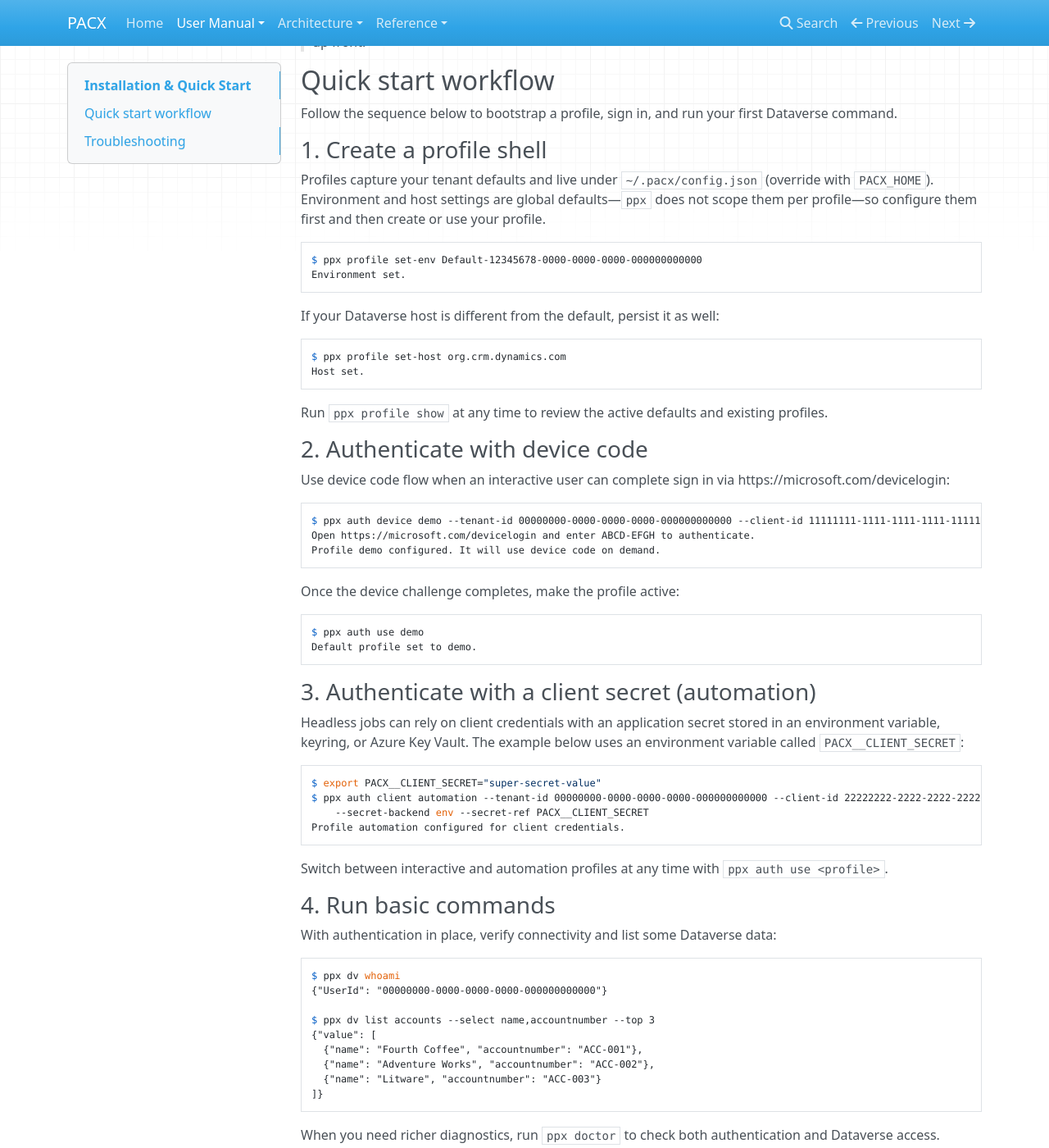
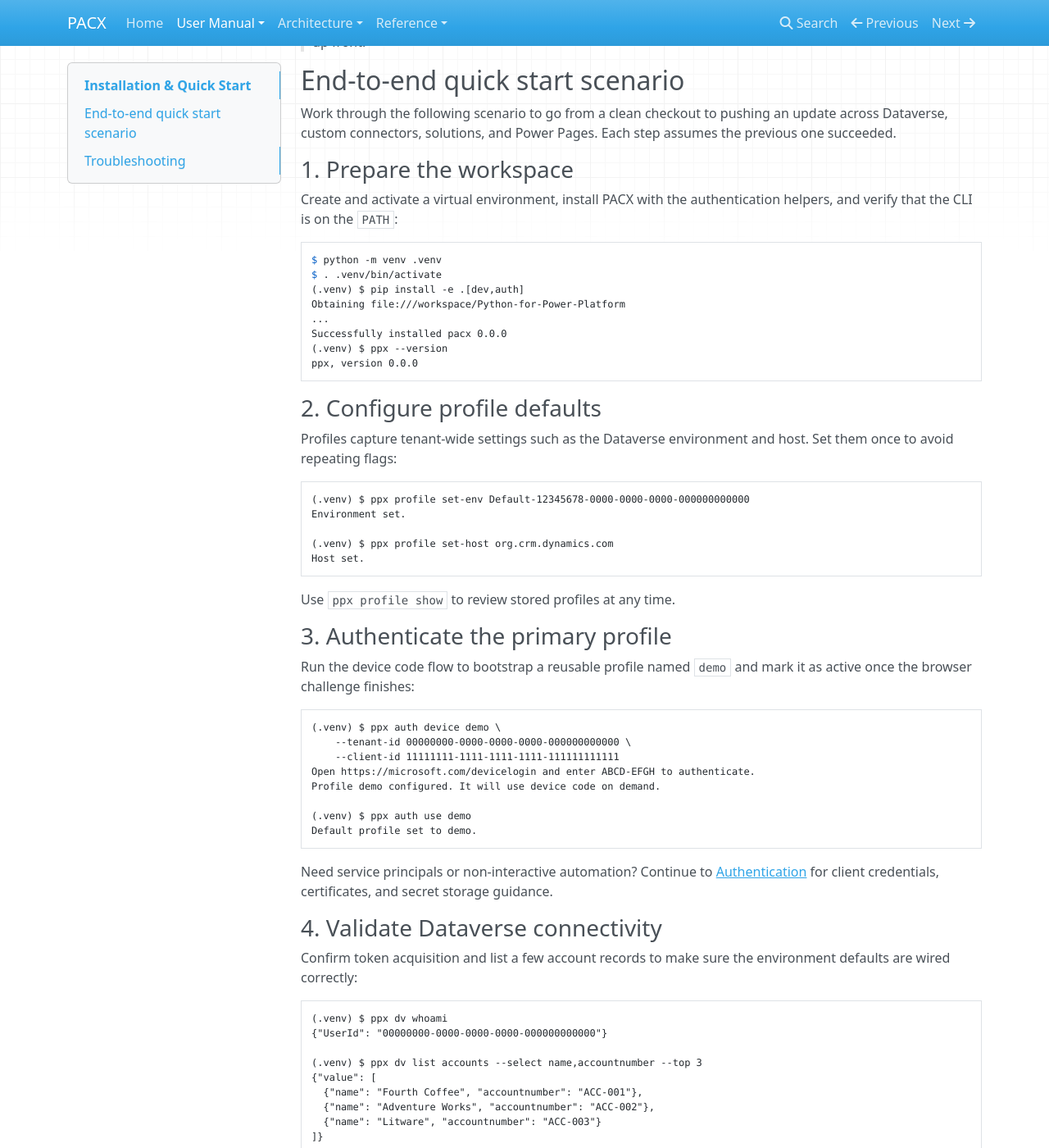
Before and after one commit to JudgeZ/Python-for-Power-Platform, an MkDocs documentation site: the page built from docs/user-manual/01-installation.md, in a window 1280 px wide and 1400 px high, scrolled down 321 px. Shown: the whole window at 82% size. Built offline with MkDocs 1.6.1, drawn with Linux system fonts in a browser that asks for light colours; nearby versions of some CDN libraries; some of the changed text lies outside the part shown.

Commit message:
docs: expand quick start scenario

````diff
--- a/docs/user-manual/01-installation.md
+++ b/docs/user-manual/01-installation.md
@@ -11,67 +11,65 @@
 
 > **Tip:** The optional extras install MSAL authentication helpers (`auth`), keyring/Key Vault integrations (`secrets`, `keyvault`), and documentation tooling (`docs`). Add the ones you need to the install command up front.
 
-## Quick start workflow
+## End-to-end quick start scenario
 
-Follow the sequence below to bootstrap a profile, sign in, and run your first Dataverse command.
+Work through the following scenario to go from a clean checkout to pushing an update across Dataverse, custom connectors, solutions, and Power Pages. Each step assumes the previous one succeeded.
 
-### 1. Create a profile shell
+### 1. Prepare the workspace
 
-Profiles capture your tenant defaults and live under `~/.pacx/config.json` (override with `PACX_HOME`). Environment and host settings are global defaults—`ppx` does not scope them per profile—so configure them first and then create or use your profile.
+Create and activate a virtual environment, install PACX with the authentication helpers, and verify that the CLI is on the `PATH`:
 
 ```shell
-$ ppx profile set-env Default-12345678-0000-0000-0000-000000000000
-Environment set.
+$ python -m venv .venv
+$ . .venv/bin/activate
+(.venv) $ pip install -e .[dev,auth]
+Obtaining file:///workspace/Python-for-Power-Platform
+...
+Successfully installed pacx 0.0.0
+(.venv) $ ppx --version
+ppx, version 0.0.0
 ```
 
-If your Dataverse host is different from the default, persist it as well:
+### 2. Configure profile defaults
+
+Profiles capture tenant-wide settings such as the Dataverse environment and host. Set them once to avoid repeating flags:
 
 ```shell
-$ ppx profile set-host org.crm.dynamics.com
+(.venv) $ ppx profile set-env Default-12345678-0000-0000-0000-000000000000
+Environment set.
+
+(.venv) $ ppx profile set-host org.crm.dynamics.com
 Host set.
 ```
 
-Run `ppx profile show` at any time to review the active defaults and existing profiles.
+Use `ppx profile show` to review stored profiles at any time.
 
-### 2. Authenticate with device code
+### 3. Authenticate the primary profile
 
-Use device code flow when an interactive user can complete sign in via https://microsoft.com/devicelogin:
+Run the device code flow to bootstrap a reusable profile named `demo` and mark it as active once the browser challenge finishes:
 
 ```shell
-$ ppx auth device demo --tenant-id 00000000-0000-0000-0000-000000000000 --client-id 11111111-1111-1111-1111-111111111111
+(.venv) $ ppx auth device demo \
+    --tenant-id 00000000-0000-0000-0000-000000000000 \
+    --client-id 11111111-1111-1111-1111-111111111111
 Open https://microsoft.com/devicelogin and enter ABCD-EFGH to authenticate.
 Profile demo configured. It will use device code on demand.
-```
 
-Once the device challenge completes, make the profile active:
-
-```shell
-$ ppx auth use demo
+(.venv) $ ppx auth use demo
 Default profile set to demo.
 ```
 
-### 3. Authenticate with a client secret (automation)
+Need service principals or non-interactive automation? Continue to [Authentication](02-authentication.md#choose-your-flow) for client credentials, certificates, and secret storage guidance.
 
-Headless jobs can rely on client credentials with an application secret stored in an environment variable, keyring, or Azure Key Vault. The example below uses an environment variable called `PACX__CLIENT_SECRET`:
+### 4. Validate Dataverse connectivity
+
+Confirm token acquisition and list a few account records to make sure the environment defaults are wired correctly:
 
 ```shell
-$ export PACX__CLIENT_SECRET="super-secret-value"
-$ ppx auth client automation --tenant-id 00000000-0000-0000-0000-000000000000 --client-id 22222222-2222-2222-2222-222222222222 \
-    --secret-backend env --secret-ref PACX__CLIENT_SECRET
-Profile automation configured for client credentials.
-```
-
-Switch between interactive and automation profiles at any time with `ppx auth use <profile>`.
-
-### 4. Run basic commands
-
-With authentication in place, verify connectivity and list some Dataverse data:
-
-```shell
-$ ppx dv whoami
+(.venv) $ ppx dv whoami
 {"UserId": "00000000-0000-0000-0000-000000000000"}
 
-$ ppx dv list accounts --select name,accountnumber --top 3
+(.venv) $ ppx dv list accounts --select name,accountnumber --top 3
 {"value": [
   {"name": "Fourth Coffee", "accountnumber": "ACC-001"},
   {"name": "Adventure Works", "accountnumber": "ACC-002"},
@@ -79,7 +77,54 @@
 ]}
 ```
 
-When you need richer diagnostics, run `ppx doctor` to check both authentication and Dataverse access.
+When you need richer diagnostics, run `ppx doctor` to check both authentication and Dataverse API access.
+
+### 5. Publish an updated custom connector
+
+Package updates with the same profile context to keep environments consistent:
+
+```shell
+(.venv) $ ppx connector push \
+    --environment-id Default-12345678-0000-0000-0000-000000000000 \
+    --name sample-api \
+    --openapi connectors/sample-api.yaml
+{"name": "sample-api", "displayName": "Sample API"}
+```
+
+The `connector push` command uploads the OpenAPI definition and immediately reports the connector metadata. For advanced operations—such as rotating policies or deleting unused connectors—head to [Custom Connectors](06-connectors.md).
+
+### 6. Export a managed solution snapshot
+
+With the same authenticated session, export a solution so that downstream environments can ingest the package:
+
+```shell
+(.venv) $ ppx solution export \
+    --name contoso_core \
+    --managed \
+    --out dist/contoso_core_managed.zip
+Exported to dist/contoso_core_managed.zip
+```
+
+Add `--wait` to `ppx solution import` to follow the job until it completes. See [Solution lifecycle](07-solutions.md) for packing, unpacking, and deployment automation patterns.
+
+### 7. Round-trip Power Pages content
+
+Finally, pull the latest portal assets, make a change, and push it back to Dataverse:
+
+```shell
+(.venv) $ ppx pages download \
+    --website-id 33333333-3333-3333-3333-333333333333 \
+    --out site_out
+Downloaded site to site_out
+
+(.venv) $ ppx pages upload \
+    --website-id 33333333-3333-3333-3333-333333333333 \
+    --src site_out \
+    --strategy merge
+Uploaded site content
+```
+
+Run `ppx pages diff-permissions` before deployment to spot role changes. Continue in [Power Pages](04-power-pages.md) for more automation-friendly workflows and content packaging tips.
 
 ## Troubleshooting
 
````
Also changed, not shown: docs/user-manual/03-cli-usage.md (+2 -0 lines).
